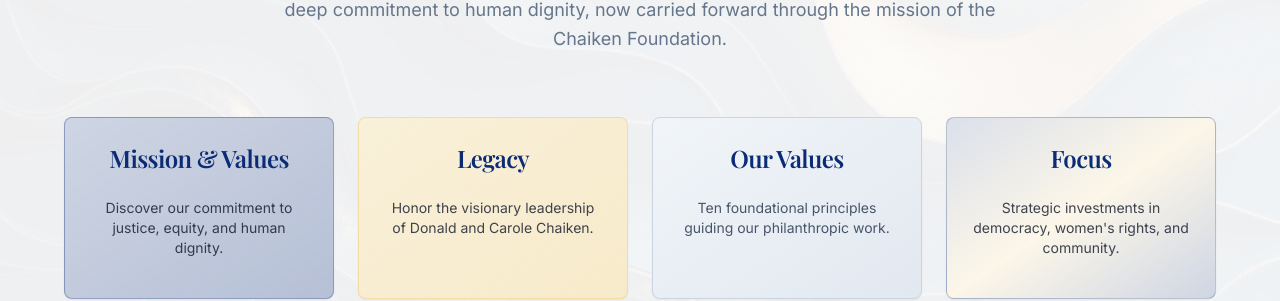
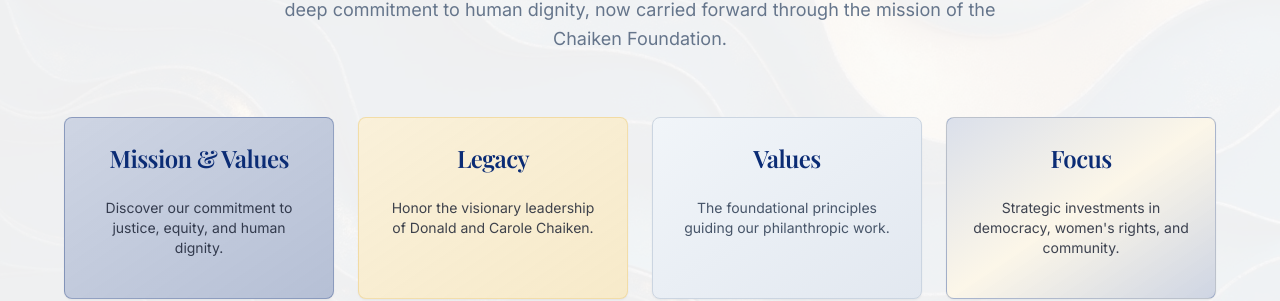
Before and after one commit to kleinwizard/chaiken-foundation-legacy, a React (Vite) app: page / in a window 1280 px wide. Shown: the part 857-1158 px from the top of the page. Built offline with nearby package versions, Linux system fonts and the light colour scheme.

Commit message:
Update Home Page Values Card
Update "Our Values" card header to "Values" and correct subtext from "ten" to "The" on the Home page.
-edited src/pages/Index.tsx

```diff
--- a/src/pages/Index.tsx
+++ b/src/pages/Index.tsx
@@ -76,11 +76,11 @@ const Index = () => {
 
             <Card className="bg-gradient-to-br from-slate-100 to-slate-200 border-slate-300 card-shadow hover:hover-shadow transition-all duration-300">
               <CardHeader className="text-center">
-                <CardTitle className="text-2xl text-primary">Our Values</CardTitle>
+                <CardTitle className="text-2xl text-primary">Values</CardTitle>
               </CardHeader>
               <CardContent>
                 <CardDescription className="text-center mb-4 text-slate-600">
-                  Ten foundational principles guiding our philanthropic work.
+                  The foundational principles guiding our philanthropic work.
                 </CardDescription>
               </CardContent>
             </Card>
```
